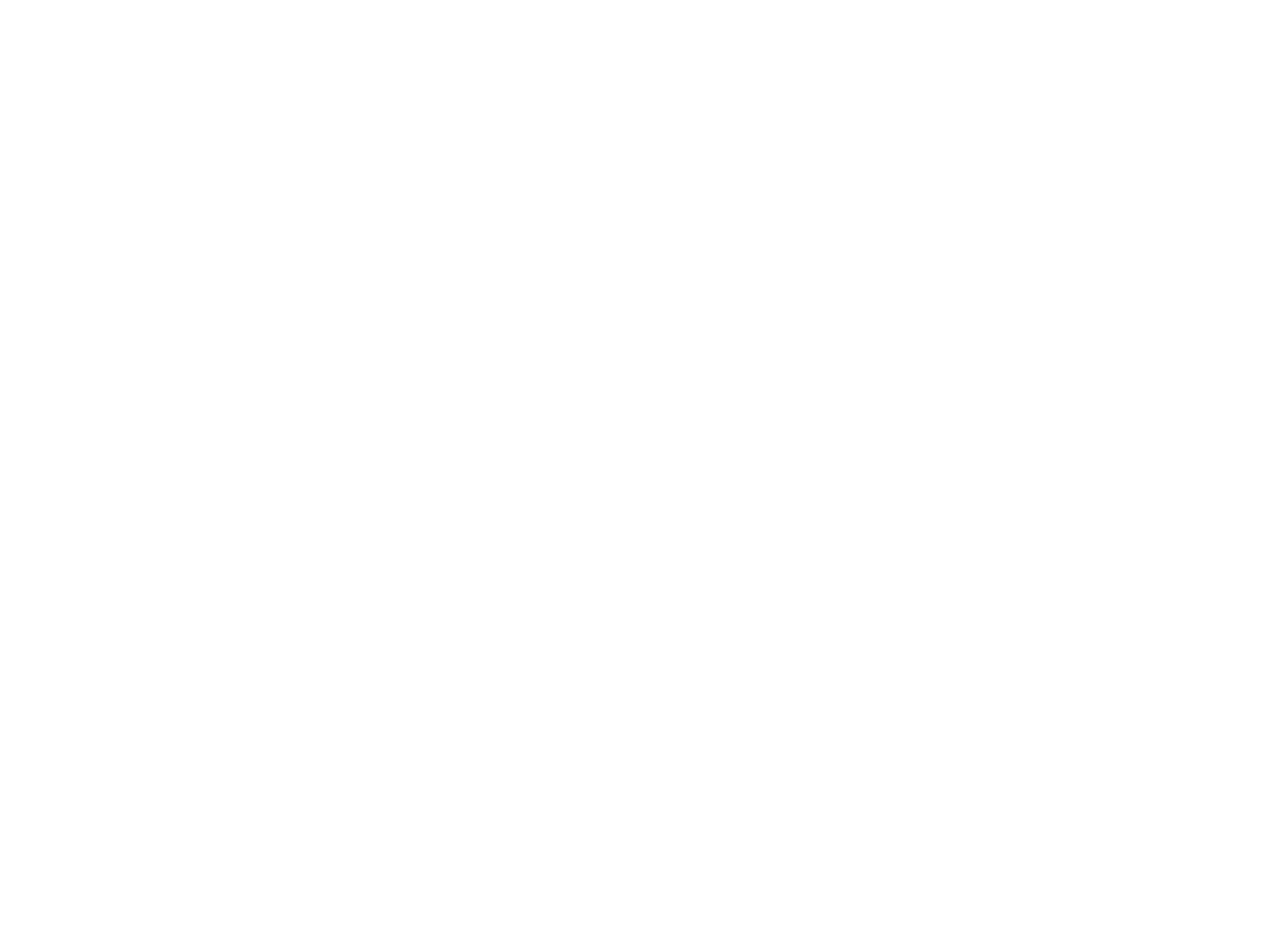
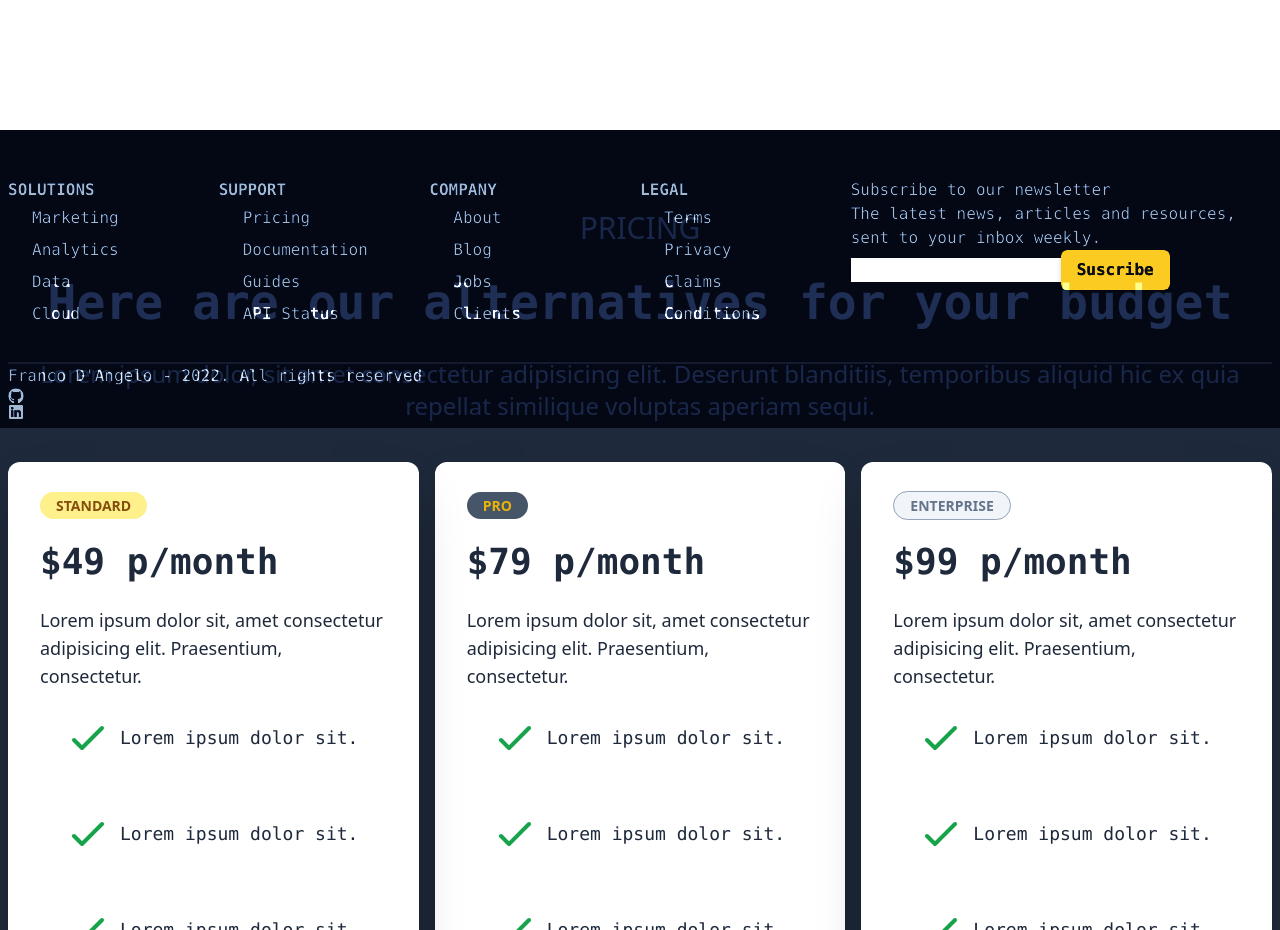
Before and after one commit to franodangelo/Services-SPA, a React (Create React App) app: page / in a window 1280 px wide. Shown: the part 2980-3910 px from the top of the page. Before the commit the page ends 3110 px from the top, so only its background shows below. Built offline with nearby package versions, Linux system fonts and the light colour scheme; the HTML template or start-up script is replaced by a standard one.

Commit message:
working on last section of the web

```diff
--- a/src/App.js
+++ b/src/App.js
@@ -3,6 +3,8 @@
 import About from './components/About';
 import Support from './components/Support';
 import Benefits from './components/Benefits';
+import Pricing from './components/Pricing';
+import Footer from './components/Footer';
 
 function App() {
   return (
@@ -12,6 +14,8 @@
       <About/>
       <Support/>
       <Benefits/>
+      <Pricing/>
+      <Footer/>
     </>
   );
 };
--- /dev/null
+++ b/src/components/Footer.jsx
@@ -0,0 +1,62 @@
+import React from 'react';
+import { FaGithub, FaLinkedin } from 'react-icons/fa';
+
+export default function Footer() {
+    return (
+        <main className='w-full my-24 bg-slate-900 text-slate-300 p-2'>
+            <section className='max-w-[1280px] mx-auto grid grid-cols-2 md:grid-cols-6 border-b-2 border-gray-600 py-8'>
+                <div>
+                    <h1 className='font-bold uppercase pt-2'>Solutions</h1>
+                    <ul >
+                        <li className='py-1'>Marketing</li>
+                        <li className='py-1'>Analytics</li>
+                        <li className='py-1'>Data</li>
+                        <li className='py-1'>Cloud</li>
+                    </ul>
+                </div>
+                <div>
+                    <h1 className='font-bold uppercase pt-2'>Support</h1>
+                    <ul >
+                        <li className='py-1'>Pricing</li>
+                        <li className='py-1'>Documentation</li>
+                        <li className='py-1'>Guides</li>
+                        <li className='py-1'>API Status</li>
+                    </ul>
+                </div>
+                <div>
+                    <h1 className='font-bold uppercase pt-2'>Company</h1>
+                    <ul >
+                        <li className='py-1'>About</li>
+                        <li className='py-1'>Blog</li>
+                        <li className='py-1'>Jobs</li>
+                        <li className='py-1'>Clients</li>
+                    </ul>
+                </div>
+                <div>
+                    <h1 className='font-bold uppercase pt-2'>Legal</h1>
+                    <ul >
+                        <li className='py-1'>Terms</li>
+                        <li className='py-1'>Privacy</li>
+                        <li className='py-1'>Claims</li>
+                        <li className='py-1'>Conditions</li>
+                    </ul>
+                </div>
+                <div className='col-span-2 pt-8 md:pt-2'>
+                    <h1>Subscribe to our newsletter</h1>
+                    <p>The latest news, articles and resources, sent to your inbox weekly.</p>
+                    <form>
+                        <input type="email" />
+                        <button>Suscribe</button>
+                    </form>
+                </div>
+            </section>
+            <section>
+                <h1>Franco D'Angelo - 2022. All rights reserved</h1>
+                <div>
+                    <FaGithub/>
+                    <FaLinkedin/>
+                </div>
+            </section>
+        </main>
+    )
+};
```
